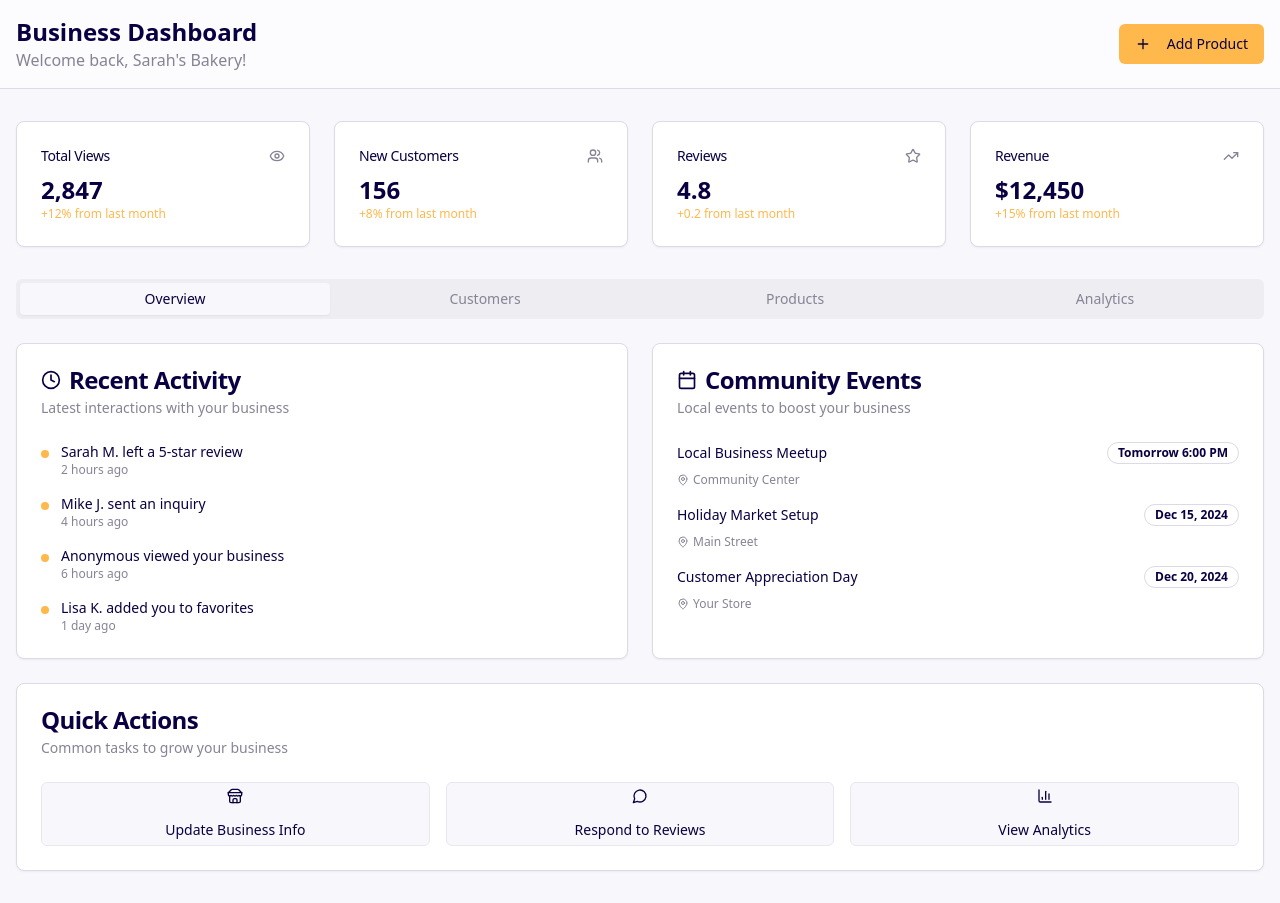
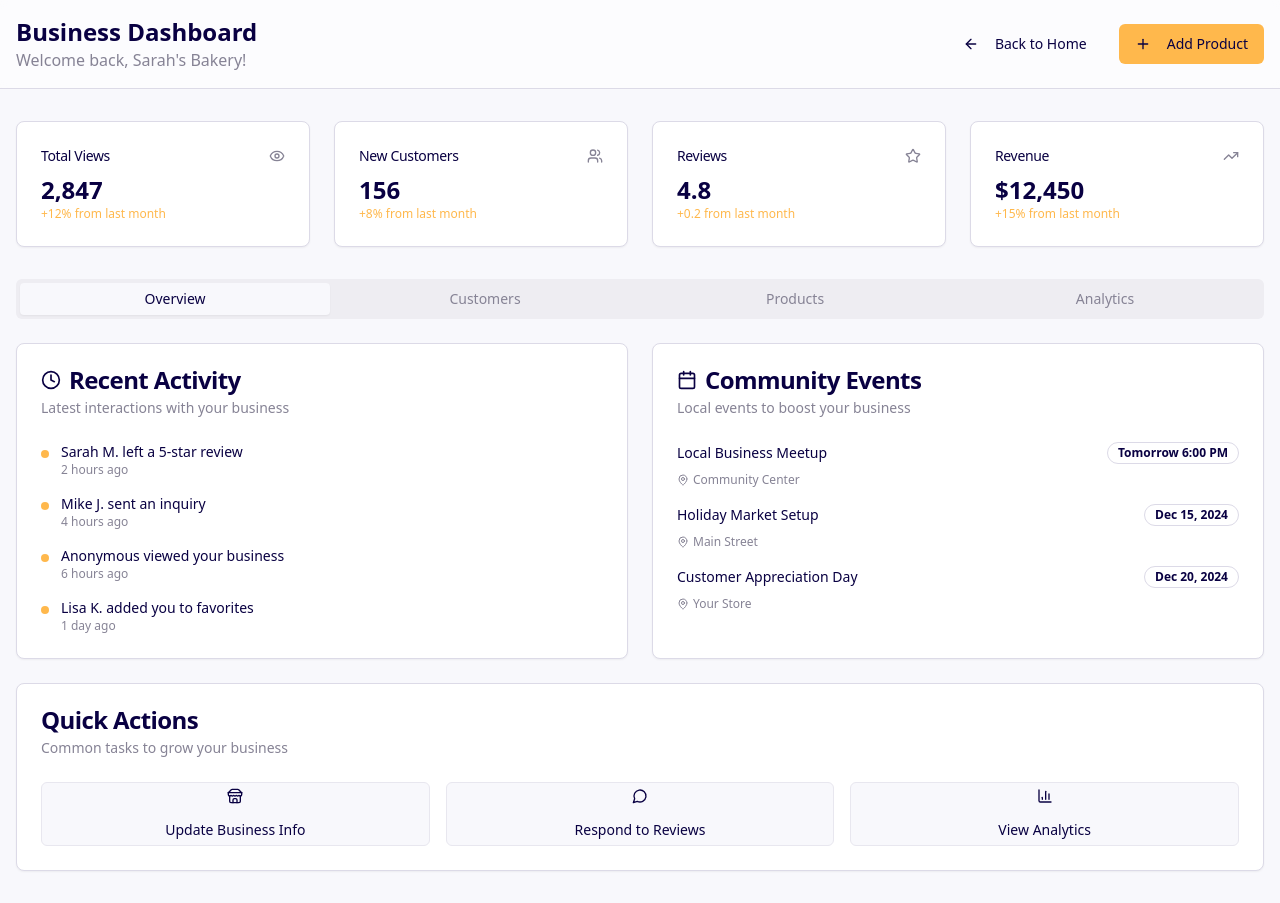
Before and after one commit to Miss-Maggie/glowkart-frontend, a React (Vite) app: page /dashboard in a window 1280 px wide. Built offline with nearby package versions, Linux system fonts and the light colour scheme.

Commit message:
Add back home arrow
Add a back home arrow on pages.

```diff
--- a/src/pages/Businesses.tsx
+++ b/src/pages/Businesses.tsx
@@ -12,7 +12,8 @@ import {
   Globe,
   Heart,
   Filter,
-  Store
+  Store,
+  ArrowLeft
 } from "lucide-react";
 import { Link } from "react-router-dom";
 
@@ -94,6 +95,12 @@ const Businesses = () => {
               <span className="text-xl font-bold text-primary">GlowKart Hub</span>
             </Link>
             <div className="flex items-center space-x-4">
+              <Button variant="ghost" asChild>
+                <Link to="/" className="flex items-center">
+                  <ArrowLeft className="mr-2 h-4 w-4" />
+                  Back to Home
+                </Link>
+              </Button>
               <Button variant="ghost" asChild>
                 <Link to="/login">Sign In</Link>
               </Button>
--- a/src/pages/Dashboard.tsx
+++ b/src/pages/Dashboard.tsx
@@ -15,8 +15,10 @@ import {
   Heart,
   MessageCircle,
   Calendar,
-  Clock
+  Clock,
+  ArrowLeft
 } from "lucide-react";
+import { Link } from "react-router-dom";
 
 const Dashboard = () => {
   const [userType] = useState("business"); // This would come from auth context
@@ -52,10 +54,18 @@ const Dashboard = () => {
                 <h1 className="text-2xl font-bold text-primary">Business Dashboard</h1>
                 <p className="text-muted-foreground">Welcome back, Sarah's Bakery!</p>
               </div>
-              <Button className="bg-accent hover:bg-accent/90 text-accent-foreground">
-                <Plus className="mr-2 h-4 w-4" />
-                Add Product
-              </Button>
+              <div className="flex items-center space-x-4">
+                <Button variant="ghost" asChild>
+                  <Link to="/" className="flex items-center">
+                    <ArrowLeft className="mr-2 h-4 w-4" />
+                    Back to Home
+                  </Link>
+                </Button>
+                <Button className="bg-accent hover:bg-accent/90 text-accent-foreground">
+                  <Plus className="mr-2 h-4 w-4" />
+                  Add Product
+                </Button>
+              </div>
             </div>
           </div>
         </header>
```
